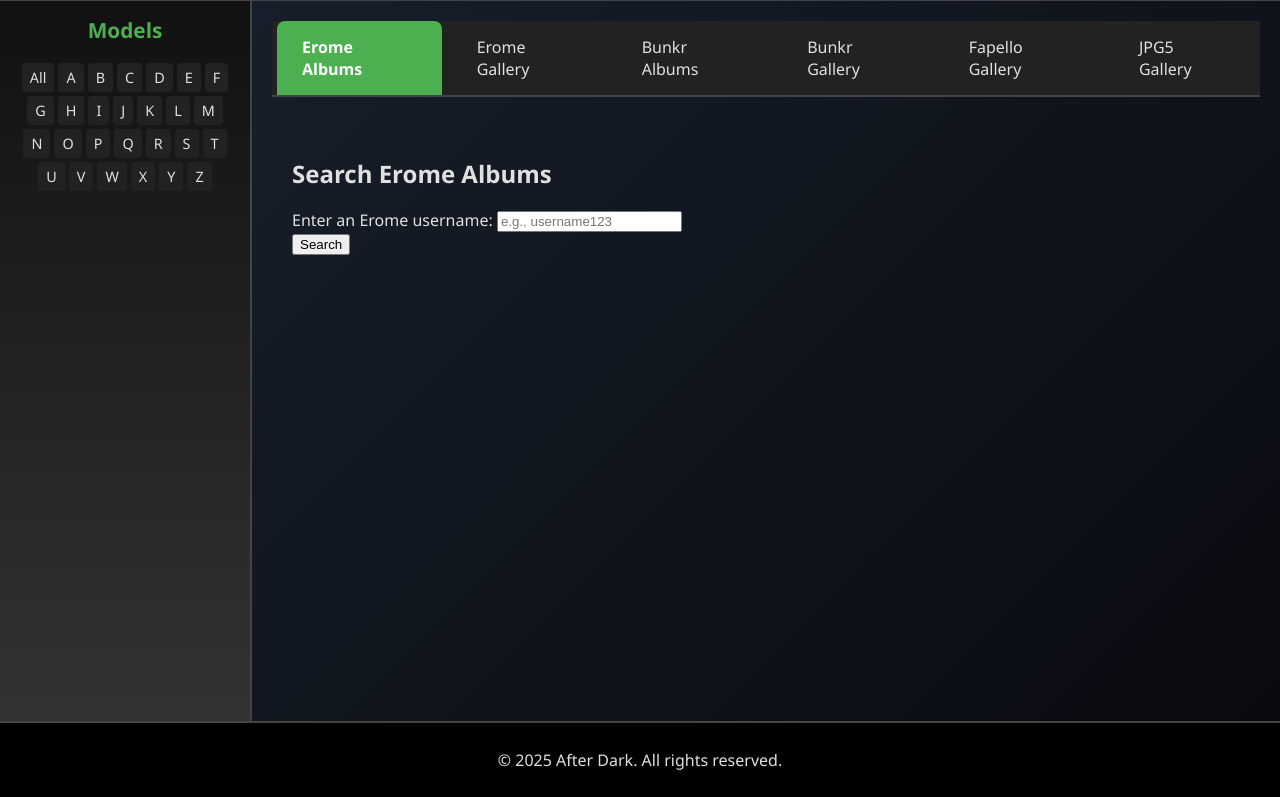
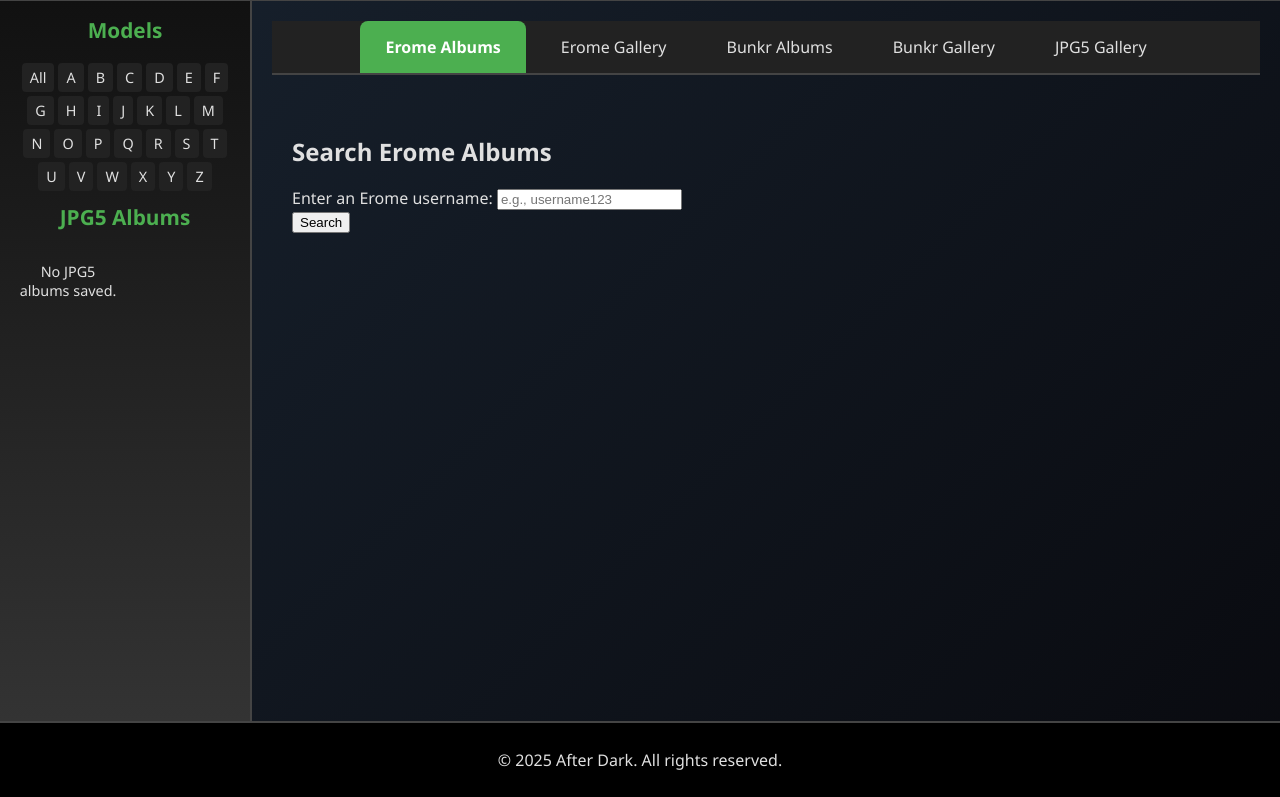
Before and after one commit to Baal875/afterdark, a FastAPI app: page / in a window 1280 px wide. Shown: the part 463-1260 px from the top of the page. Run offline with FastAPI, Linux system fonts and the light colour scheme; some libraries are stand-ins or nearby versions.

Commit message:
Update ok.html

```diff
--- a/templates/ok.html
+++ b/templates/ok.html
@@ -102,6 +103,16 @@
       object-fit: cover;
       border-radius: 4px;
       margin-bottom: 4px;
+    }
+    /* NEW: JPG5 Albums Section in Sidebar */
+    #saved-jpg5 {
+      display: grid;
+      grid-template-columns: repeat(auto-fill, minmax(90px, 1fr));
+      gap: 8px;
+      margin-top: 10px;
+    }
+    #saved-jpg5 .model-item {
+      padding: 4px;
     }
     /* Right Main Content */
     .main-content {
@@ -253,6 +283,9 @@
       <div id="alphabet-filter" class="alphabet-filter"></div>
       <!-- (Hidden grid if needed) -->
       <div id="model-category"></div>
+      <!-- NEW: JPG5 Albums Section -->
+      <h2>JPG5 Albums</h2>
+      <div id="saved-jpg5"></div>
     </div>
 
     <!-- Right Main Content -->
@@ -266,7 +299,6 @@
         <div class="tab" data-tab="erome-gallery">Erome Gallery</div>
         <div class="tab" data-tab="bunkr-albums">Bunkr Albums</div>
         <div class="tab" data-tab="bunkr-gallery">Bunkr Gallery</div>
-        <div class="tab" data-tab="fapello-gallery">Fapello Gallery</div>
         <div class="tab" data-tab="jpg5-gallery">JPG5 Gallery</div>
       </div>
 
@@ -376,26 +407,22 @@
   <script>
     // API base URL – adjust if your FastAPI backend is hosted elsewhere.
     const API_BASE = "http://localhost:8000/api";
-
-    // Global variables for image selection
     let lastClickedIndex = null;
-    let currentGridImages = []; // array of image elements in the active grid
-    let selectedImages = new Set(); // store the URLs of selected images
-
-    // Global object to store model galleries by username.
-    // Structure: { username: [imageURL1, imageURL2, ...] }
+    let currentGridImages = [];
+    let selectedImages = new Set();
+    // Global storage for model galleries (each key maps to an array of image URLs)
+    // Keys can be usernames or generated strings like "Fapello - [date]" or "JPG5 - [date]"
     let modelGalleries = {};
 
-    // On page load, load saved model galleries and render the alphabetical filter.
     window.onload = function() {
       const savedGalleries = localStorage.getItem('modelGalleries');
       if (savedGalleries) {
         modelGalleries = JSON.parse(savedGalleries);
       }
       renderAlphabetFilter();
+      updateJPG5Sidebar();
     };
 
-    // Utility: Append a debug message
     function debugLog(message) {
       const logEl = document.getElementById("debug-log");
       logEl.style.display = "block";
@@ -488,11 +509,12 @@
         const response = await fetch(`${API_BASE}/erome-albums?username=${encodeURIComponent(username)}`);
         const data = await response.json();
         if (data.albums && data.albums.length) {
-          let html = `<h3>Albums Found:</h3><ul>`;
+          let html = `<h3>Albums Found:</h3>`;
+          html += `<div class="link-container">`;
           data.albums.forEach(link => {
-            html += `<li><a href="${link}" target="_blank">${link}</a></li>`;
+            html += `<div class="link-item"><a href="${link}" target="_blank">${link}</a></div>`;
           });
-          html += `</ul>`;
+          html += `</div>`;
           resultsDiv.innerHTML = html;
         } else {
           resultsDiv.innerHTML = `<p>No albums found for <strong>${username}</strong>.</p>`;
@@ -536,11 +557,12 @@
         const response = await fetch(`${API_BASE}/bunkr-albums?username=${encodeURIComponent(username)}`);
         const data = await response.json();
         if (data.albums && data.albums.length) {
-          let html = `<h3>Found ${data.albums.length} albums:</h3><ul>`;
+          let html = `<h3>Found ${data.albums.length} albums:</h3>`;
+          html += `<div class="link-container">`;
           data.albums.forEach(link => {
-            html += `<li><a href="${link}" target="_blank">${link}</a></li>`;
+            html += `<div class="link-item"><a href="${link}" target="_blank">${link}</a></div>`;
           });
-          html += `</ul>`;
+          html += `</div>`;
           resultsDiv.innerHTML = html;
         } else {
           resultsDiv.innerHTML = `<p>No Bunkr links found for <strong>${username}</strong>.</p>`;
@@ -601,6 +623,10 @@
           videosDiv.innerHTML = vhtml;
         }
         attachImageSelection(resultsDiv);
+        // Save Fapello gallery to models (key starts with "Fapello - ")
+        let key = "Fapello - " + new Date().toLocaleDateString() + " " + new Date().toLocaleTimeString();
+        modelGalleries[key] = data.images;
+        saveModelGalleries();
       } catch (err) {
         resultsDiv.innerHTML = `<p>Error: ${err}</p>`;
       }
@@ -621,6 +647,11 @@
           });
           resultsDiv.innerHTML = html;
           attachImageSelection(resultsDiv);
+          // Save JPG5 gallery with key "JPG5 - " and current date/time
+          let key = "JPG5 - " + new Date().toLocaleDateString() + " " + new Date().toLocaleTimeString();
+          modelGalleries[key] = data.images;
+          saveModelGalleries();
+          updateJPG5Sidebar();
         } else {
           resultsDiv.innerHTML = `<p>No images found for the provided JPG5 album URL.</p>`;
         }
@@ -720,13 +745,33 @@
       attachImageSelection(container);
     }
 
-    // Return to the main tabs view.
     function backToTabs() {
       document.getElementById("letter-model-container").style.display = "none";
       document.getElementById("model-gallery-container").style.display = "none";
       document.querySelector('.tabs').style.display = "flex";
       contents.forEach(c => c.style.display = "");
     }
+
+    // NEW: Update the sidebar section for JPG5 albums
+    function updateJPG5Sidebar() {
+      const container = document.getElementById("saved-jpg5");
+      container.innerHTML = "";
+      const keys = Object.keys(modelGalleries).filter(key => key.startsWith("JPG5 -")).sort();
+      if (keys.length === 0) {
+        container.innerHTML = "<p style='font-size:0.9rem; text-align:center;'>No JPG5 albums saved.</p>";
+      } else {
+        keys.forEach(key => {
+          const thumbnail = modelGalleries[key][0] || '';
+          const div = document.createElement("div");
+          div.classList.add("model-item");
+          div.innerHTML = `<img src="${thumbnail}" alt="${key} Thumbnail"><span style="font-size:0.75rem;">${key}</span>`;
+          div.addEventListener("click", () => {
+            openModelGallery(key);
+          });
+          container.appendChild(div);
+        });
+      }
+    }
   </script>
 </body>
 </html>
```
Also changed, not shown: other parts of templates/ok.html (+28 -22 lines).
